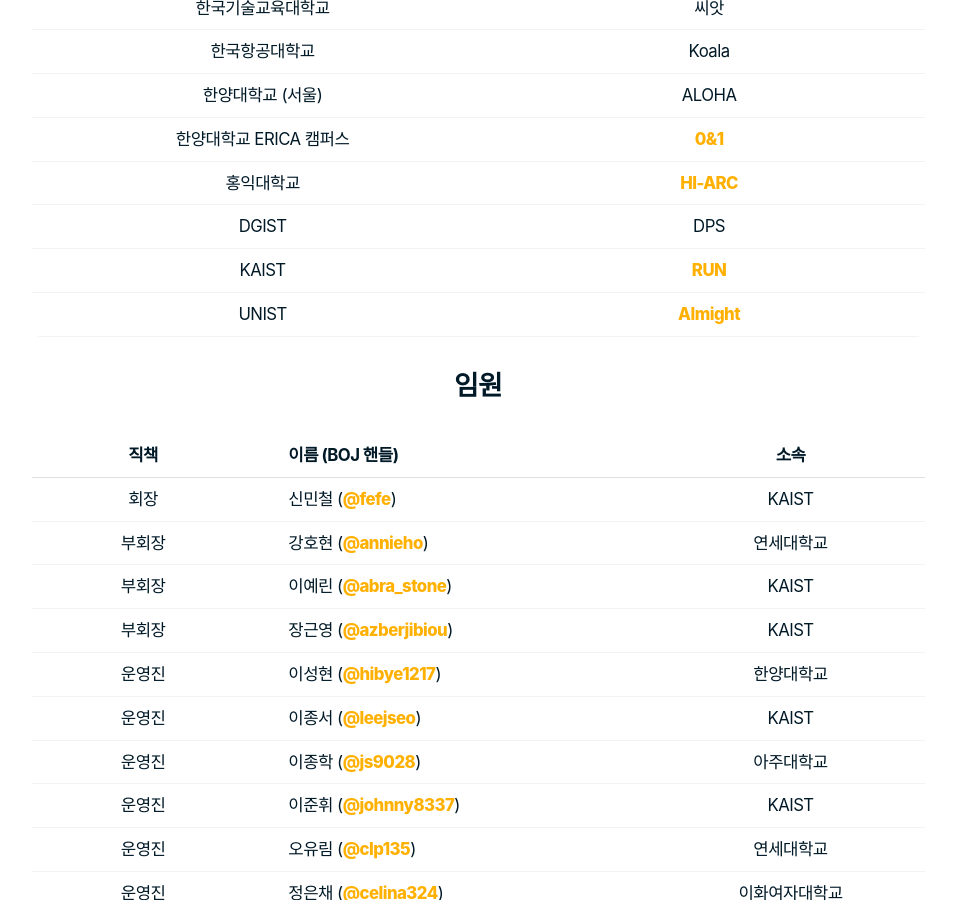
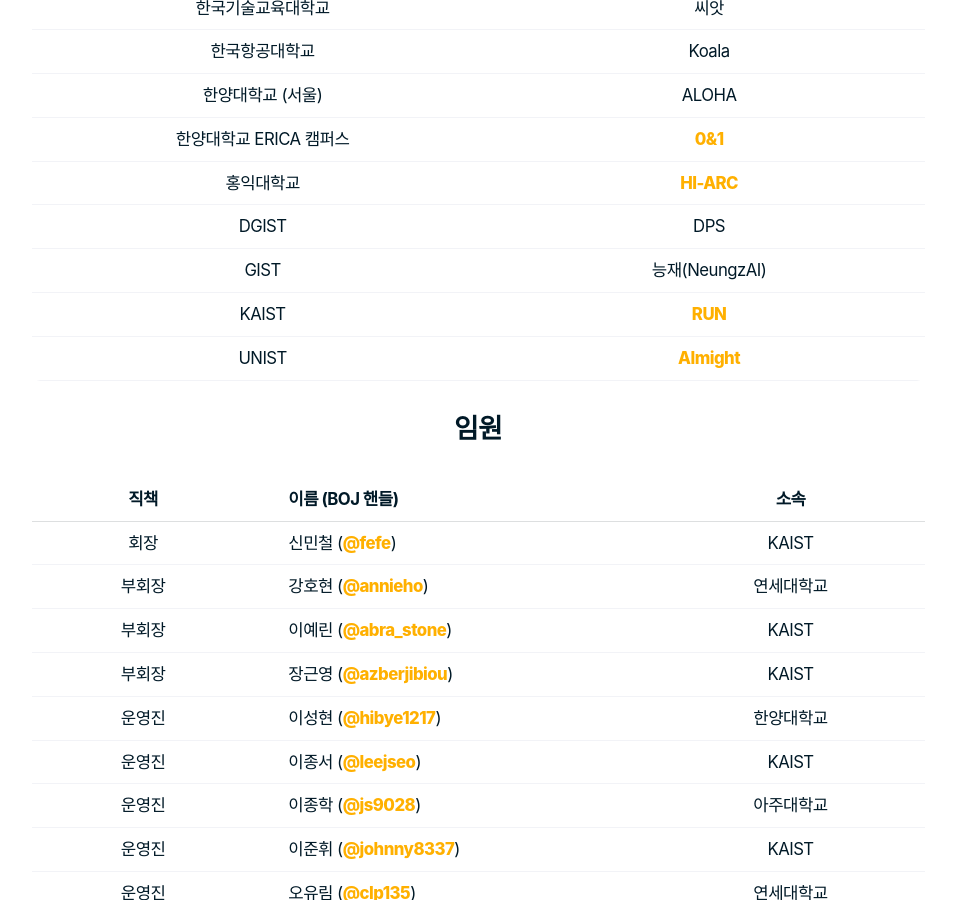
Before and after one commit to ucpcc/main, a Jekyll site: the page built from index.md, in a window 1280 px wide and 900 px high, scrolled down 3080 px. Shown: the whole window, without its empty margins (162-1118 px from the left). Built offline with Jekyll 4.4.1, drawn with Linux system fonts in a browser that asks for light colours; some web fonts are replaced.

Commit message:
Add GIST NeungzAI (#62)
Add GIST’s 능재(NeungzAI) to the Korean and English UCPC Union member-club lists.

```diff
--- a/index.md
+++ b/index.md
@@ -66,6 +66,7 @@ lang: ko
 | 한양대학교 ERICA 캠퍼스 | [0&1](https://zerone01.kr/){:target="\_blank"}                                                                              |
 | 홍익대학교              | [HI-ARC](https://hiarchomepage.web.app/){:target="\_blank"}                                                                 |
 | DGIST                   | DPS                                                                                                                         |
+| GIST                    | 능재(NeungzAI)                                                                                                              |
 | KAIST                   | [RUN](https://kaist.run/){:target="\_blank"}                                                                                |
 | UNIST                   | [Almight](https://almight.notion.site/){:target="\_blank"}                                                                  |
 
```
Also changed, not shown: en/index.md (+1 -0 lines).
